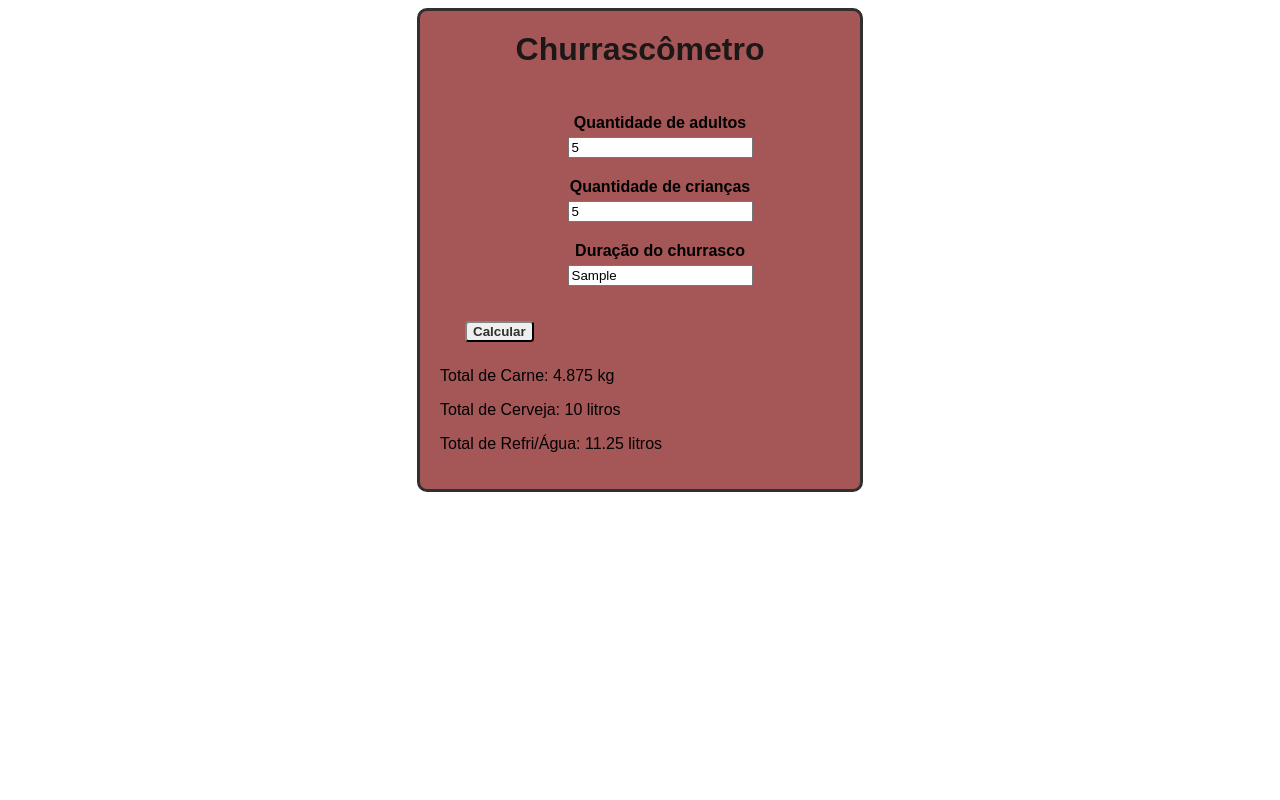
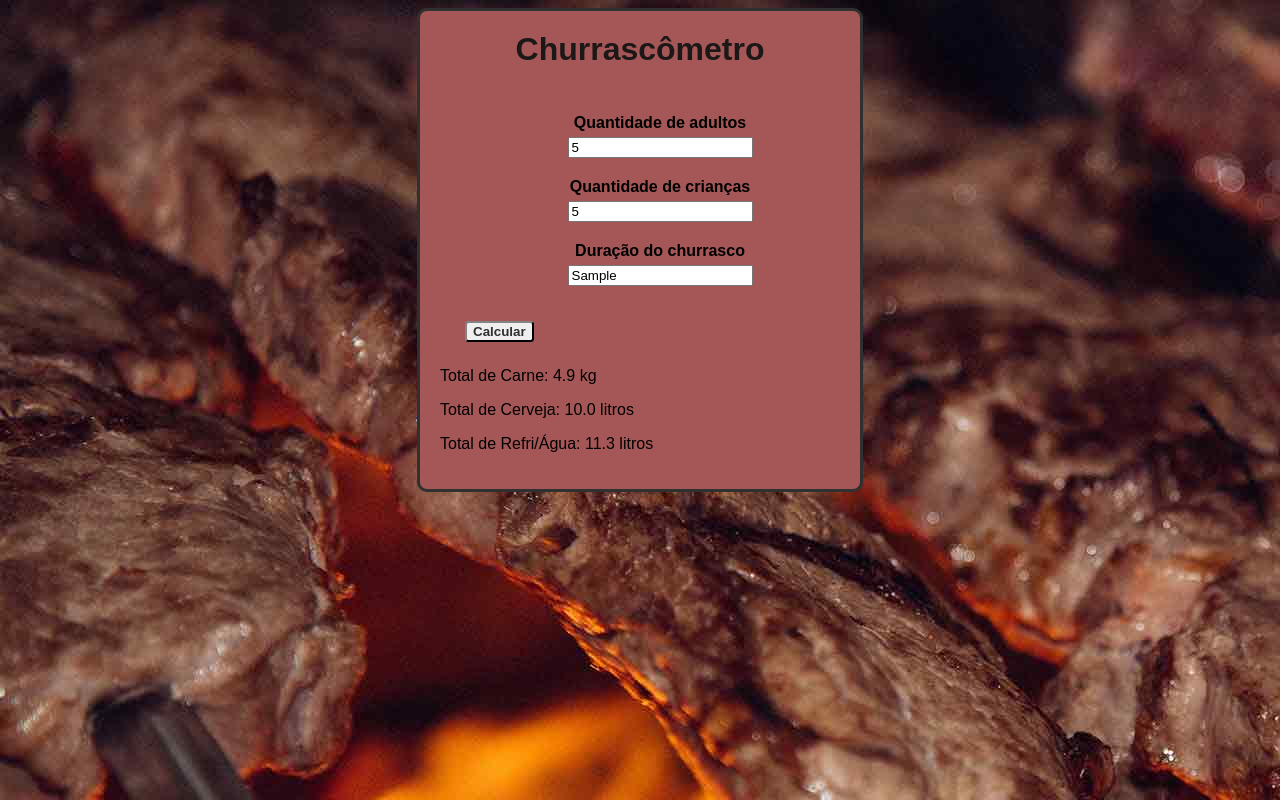
Before and after one commit to LeonardoJMartin/Projeto-churrascometro, a plain HTML site: page index.html in a window 1280 px wide. Both pictures are taken after typing "5", "5", "Sample" into the empty fields and a click on the button "Calcular". Drawn offline with Linux system fonts and the light colour scheme.

Commit message:
Adicionado imagem de fundo, e alterado número de casas decimais exibidas

```diff
--- a/script.js
+++ b/script.js
@@ -1,6 +1,6 @@
-/* Carne 400g por pessoa + de 6h 650g
-   Cerveja 1,2l por pessoa + de 6h 2l
-   Refri/agua 1l por pessoa + de 6h 1,5l
+/* Carne 400g por pessoa se 6h ou mais 650g
+   Cerveja 1,2l por pessoa se 6h ou mais 2l
+   Refri/agua 1l por pessoa se 6h ou mais 1,5l
 
    Crianças valem por meia pessoa */
 
@@ -13,23 +13,29 @@ function calculaCarne() {
     let resultCarne = 0;
     let cerveja = 0;
     let refri = 0;
-    if (duracao <= 6) {
+    if (duracao < 6) {
         resultCarne = adultos * 0.4;
         resultCarne += criancas * 0.2;
+        resultCarne = resultCarne.toFixed(1);
 
         refri = adultos * 1;
         refri += criancas * 0.5;
+        refri = refri.toFixed(1);
 
         cerveja = adultos * 1.2;
+        cerveja = cerveja.toFixed(1);
     }
     else{
         resultCarne = adultos * 0.65;
         resultCarne += criancas * 0.325;
+        resultCarne = resultCarne.toFixed(1);
 
         refri = adultos * 1.5;
         refri += criancas * 0.75;
+        refri = refri.toFixed(1);
 
         cerveja = adultos * 2;
+        cerveja = cerveja.toFixed(1);
     }
 
     let result = document.getElementById('resultado');
--- a/style.css
+++ b/style.css
@@ -1,3 +1,7 @@
+body{
+    background-image:  url('./images/churrasco.jpg');
+}
+
 .container{
     font-family: Arial, Helvetica, sans-serif;
     max-width: 400px;
```
